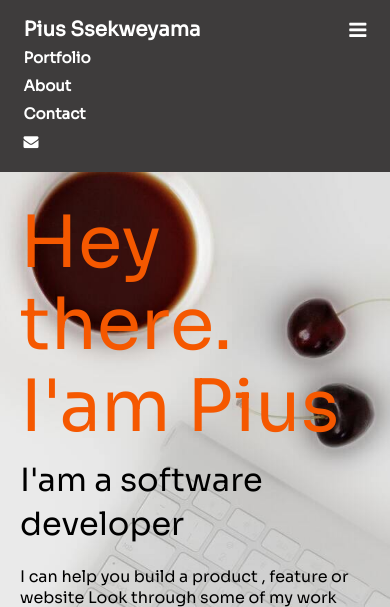
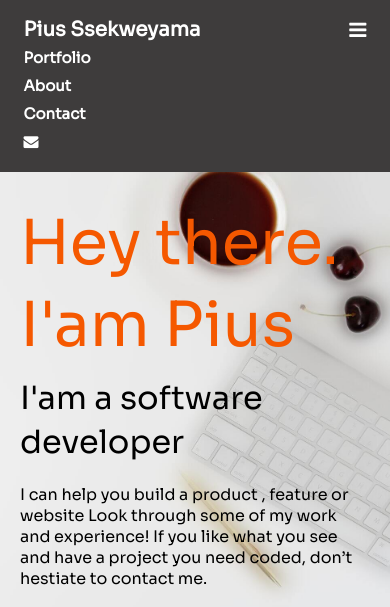
Before and after one commit to SSEKPIUS/Microverse-Portfolio, a website: page index.html in a window 390 px wide. Shown: the top 607 px of the page. Drawn offline with Linux system fonts and the light colour scheme; a web font is replaced by a local one.

Commit message:
Update Style.css

```diff
--- a/styles.css
+++ b/styles.css
@@ -42,7 +42,6 @@ body {
   list-style: none;
   display: flex;
   text-transform: capitalize;
-
   /* font-family: 'Inter'; */
   font-style: normal;
   line-height: 20px;
@@ -161,6 +160,10 @@ body {
     flex-direction: column;
     align-items: flex-start;
     background-image: url("img/bg3.jpg");
+    height: auto;
+  }
+  .headline-section .primary-text {
+    font-size: 62px;
   }
 
   .headline-section .social-icons {
```
